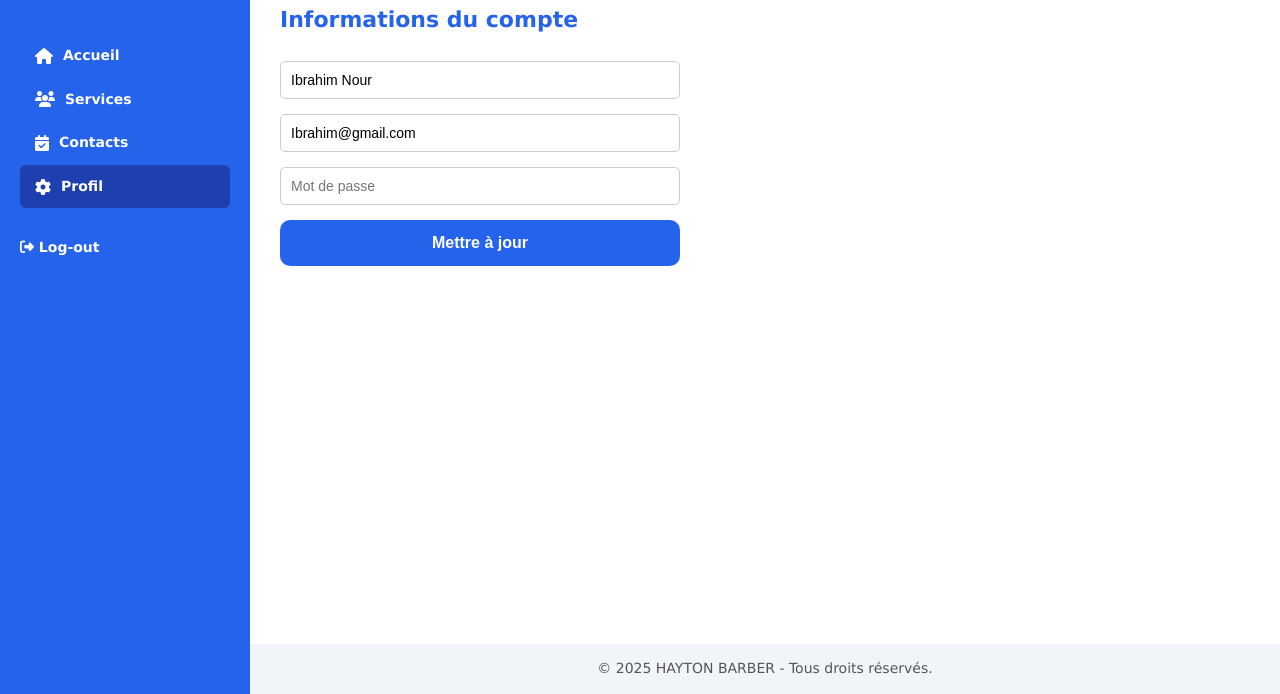
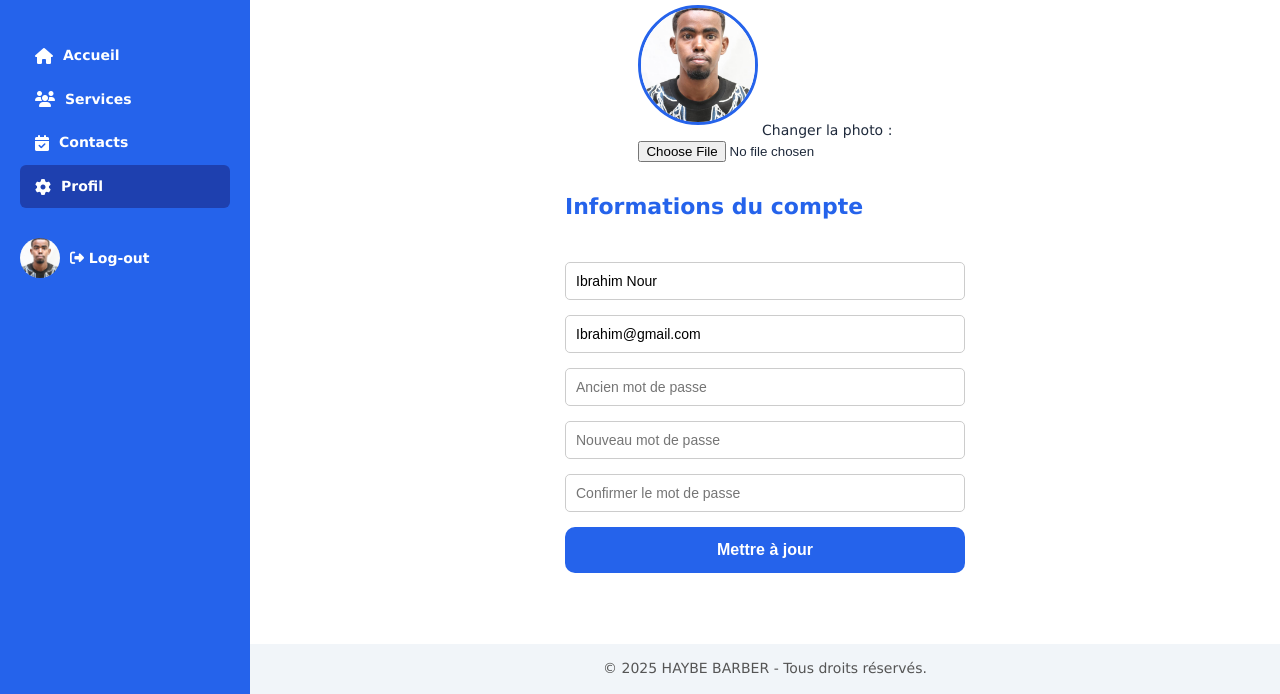
Before and after one commit to Ibrahima-NI/dashboard, a plain HTML site: page profil.html in a window 1280 px wide. Shown: the part 106-800 px from the top of the page. Drawn offline with Linux system fonts and the light colour scheme.

Commit message:
Dernier depot

```diff
--- a/profil.html
+++ b/profil.html
@@ -1,4 +1,3 @@
-<!DOCTYPE html>
 <!DOCTYPE html>
 <html lang="fr">
   <head>
@@ -6,11 +5,39 @@
     <meta name="viewport" content="width=device-width, initial-scale=1" />
     <title>HAYBE BARBER - Profil</title>
     <link href="style.css" rel="stylesheet" />
-    <link href="profil.css" rel="stylesheet" />
     <link
       href="https://cdnjs.cloudflare.com/ajax/libs/font-awesome/6.5.0/css/all.min.css"
       rel="stylesheet"
     />
+    <style>
+      .contenu-page {
+        display: flex;
+        flex-direction: column;
+        align-items: center;
+        padding: 30px;
+        gap: 30px;
+      }
+      .form-profil {
+        width: 100%;
+        max-width: 400px;
+      }
+      .photo-profil-section {
+        text-align: center;
+      }
+      .photo-profil-section img {
+        width: 120px;
+        height: 120px;
+        border-radius: 50%;
+        object-fit: cover;
+        margin-bottom: 10px;
+        border: 3px solid #2563eb;
+      }
+      .photo-profil-section input[type="file"] {
+        display: block;
+        margin: 0 auto;
+        text-align: center;
+      }
+    </style>
   </head>
   <body>
     <div class="conteneur">
@@ -35,9 +62,10 @@
         </nav>
         <div class="pied-barre-laterale">
           <div class="infos-utilisateur-barre-laterale">
-            <a href="inscription.html"
-              ><i class="fa-solid fa-right-from-bracket"></i> Log-out</a
-            >
+            <img src="ibra.jpg" alt="Admin" class="photo-utilisateur" />
+            <a href="inscription.html">
+              <i class="fa-solid fa-right-from-bracket"></i> Log-out
+            </a>
           </div>
         </div>
       </aside>
@@ -50,7 +78,7 @@
           </div>
           <div class="entete-droite">
             <div class="infos-utilisateur">
-              <span class="nom-utilisateur">Ibrahim Nour</span>
+              <span class="nom-utilisateur">Admin : Ibrahim Nour</span>
               <img src="ibra.jpg" alt="Admin" class="photo-utilisateur" />
               <i class="fas fa-bell icone-notification"></i>
             </div>
@@ -58,8 +86,16 @@
         </header>
 
         <section class="contenu-page">
-          <h2>Informations du compte</h2>
+          <!-- Section photo de profil -->
+          <div class="photo-profil-section">
+            <img src="ibra.jpg" alt="Photo de profil" />
+            <label for="photo">Changer la photo :</label>
+            <input type="file" id="photo" name="photo" accept="image/*" />
+          </div>
+
+          <!-- Formulaire de modification -->
           <form class="form-profil">
+            <h2>Informations du compte</h2>
             <input
               type="text"
               placeholder="Nom complet"
@@ -76,8 +112,20 @@
             />
             <input
               type="password"
-              placeholder="Mot de passe"
-              name="password"
+              placeholder="Ancien mot de passe"
+              name="ancien_password"
+              required
+            />
+            <input
+              type="password"
+              placeholder="Nouveau mot de passe"
+              name="nouveau_password"
+              required
+            />
+            <input
+              type="password"
+              placeholder="Confirmer le mot de passe"
+              name="confirmer_password"
               required
             />
             <button type="submit" class="bouton-ajouter-rdv">
@@ -87,7 +135,7 @@
         </section>
 
         <footer class="footer">
-          © 2025 HAYTON BARBER - Tous droits réservés.
+          © 2025 HAYBE BARBER - Tous droits réservés.
         </footer>
       </main>
     </div>
--- a/style.css
+++ b/style.css
@@ -1,4 +1,3 @@
-/* RESET & BASE */
 * {
   margin: 0;
   padding: 0;
```
Also changed, not shown: contacts.html (+38 -10 lines), index.html (+4 -3 lines), services.html (+2 -1 lines).
